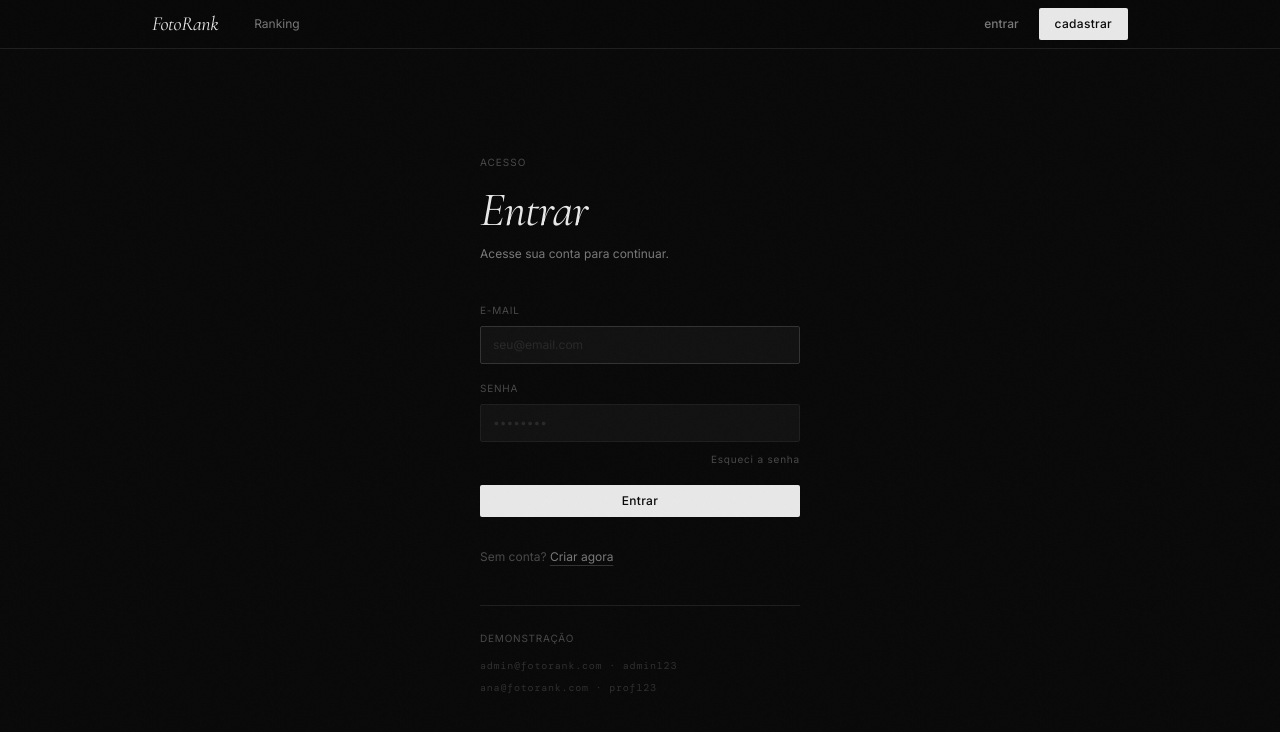
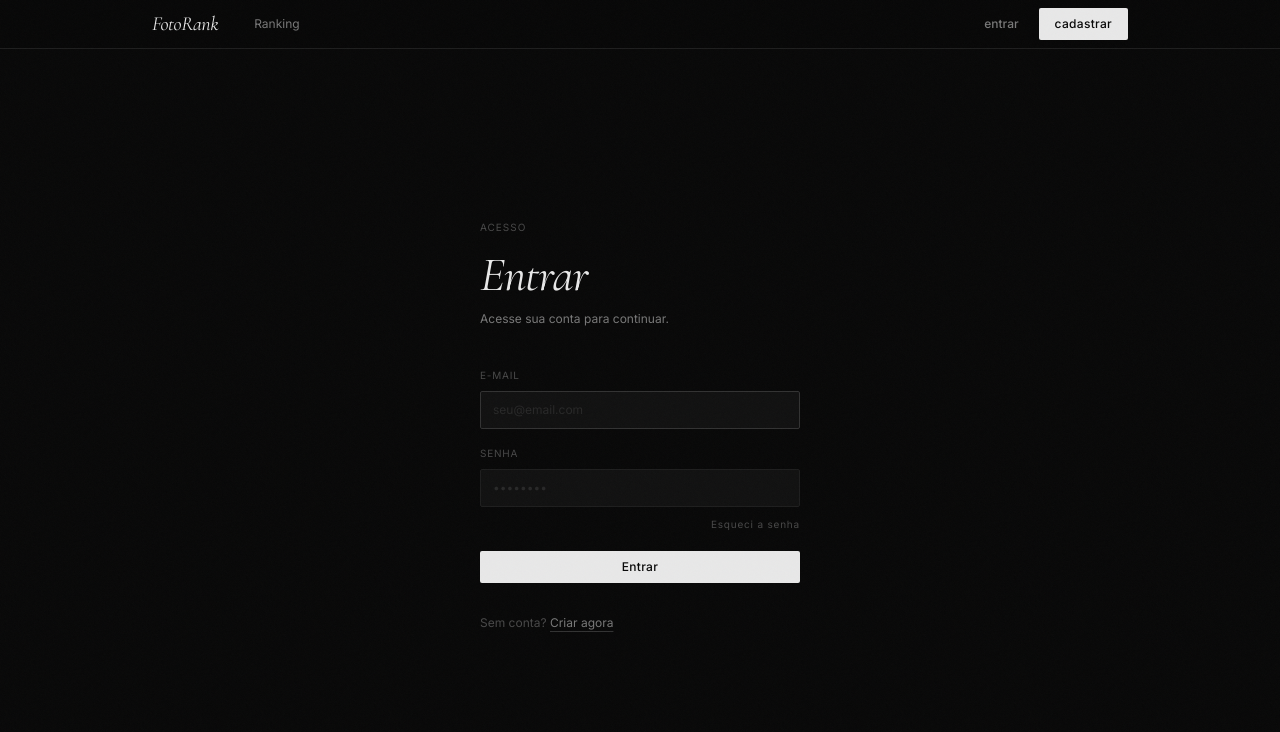
Before and after one commit to GuilhermeSzFernandes/fotorankFE, a React (Vite) app: page /login in a window 1280 px wide. Shown: the top 732 px of the page. Built offline with nearby package versions, Linux system fonts and the light colour scheme; no server answers; the HTML template or start-up script is replaced by a standard one.

Commit message:
fix: remove hardcoded logins

```diff
--- a/src/pages/Login.jsx
+++ b/src/pages/Login.jsx
@@ -74,14 +74,6 @@ export default function Login() {
           </Link>
         </p>
 
-        <div className="mt-10 pt-6 border-t border-line enter-4">
-          <p className="text-2xs text-ink-muted uppercase mb-3">Demonstração</p>
-          <div className="space-y-1.5 font-mono text-2xs text-ink-muted/60">
-            <p>admin@fotorank.com · admin123</p>
-            <p>ana@fotorank.com · prof123</p>
-          </div>
-        </div>
-
       </div>
     </div>
   );
```
